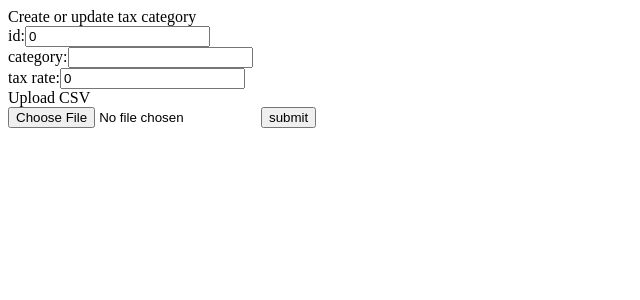
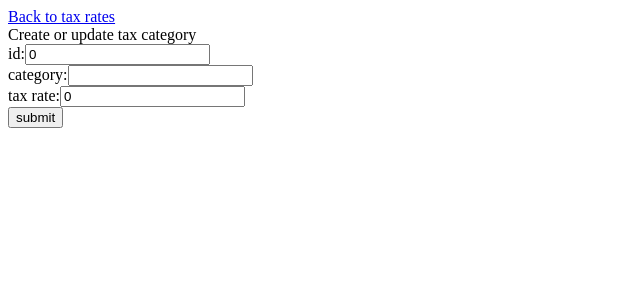
Before and after one commit to Mogiiii/retailco, a Next.js app: page /taxrates/edit in a window 1280 px wide. Shown: the top 300 px of the page, without its empty margins (0-640 px from the left). Built offline with nearby package versions, Linux system fonts and the light colour scheme.

Commit message:
checkpoint

```diff
--- a/app/lib/api.ts
+++ b/app/lib/api.ts
@@ -1,23 +1,14 @@
+import axios from "axios";
 import { backend_url } from "../config";
 import { taxCategory } from "../models";
 
-export const getTaxRates = (): taxCategory[] => {
-  fetch(backend_url + "taxrates")
-    .then((response) => {
-      response
-        .json()
-        .then((r: { id: string; taxrate: string; category: string }[]) => {
-          return r.map((d) => {
-          });
-        });
-    })
-    .catch((e) => console.timeLog(e));
-  return [];
+export const getTaxRates = async (): Promise<taxCategory[]> => {
+  console.log("starting");
+  const resp = await axios.get(backend_url + "taxrates");
+  return resp.data;
 };
 
-export const setTaxRates = (data: taxCategory[]) => {
-  fetch(backend_url + "taxrates", {
-    method: "POST",
-    body: JSON.stringify(data),
-  }).catch((e) => console.timeLog(e));
+export const setTaxRates = async (data: taxCategory[]) => {
+  console.log("POST " + JSON.stringify(data))
+  await axios.post(backend_url + "taxrates", data);
 };
--- a/app/taxrates/edit/page.tsx
+++ b/app/taxrates/edit/page.tsx
@@ -1,21 +1,24 @@
 "use client";
+
 
 import { useState } from "react";
 import { taxCategory } from "../../models";
 import { setTaxRates } from "../../lib/api";
+import Link from "next/link";
 
 const CreateComponent = () => {
   const [id, setId] = useState(0);
   const [category, setCategory] = useState("");
   const [rate, setRate] = useState(0);
 
-  const handleSubmit = () => {
+  const handleSubmit = async (e: SubmitEvent) => {
+    e.preventDefault()
     const newCategory: taxCategory = {
       id: id,
       category: category,
       taxrate: rate,
     };
-    setTaxRates([newCategory]);
+    await setTaxRates([newCategory]);
   };
 
   return (
@@ -42,38 +45,17 @@ const CreateComponent = () => {
           value={rate}
           onChange={(e) => setRate(Number.parseFloat(e.target.value))}
         ></input>
-      </form>
-    </>
-  );
-};
-
-const CsvComponent = () => {
-  const [file, setFile] = useState<File | null>();
-  const handleSubmit = () => {
-    if (file) {
-    }
-  };
-
-  return (
-    <>
-      Upload CSV
-      <form onSubmit={handleSubmit}>
-        <input
-          type="file"
-          accept=".csv"
-          onChange={(e) => setFile(e.target.files?.[0])}
-        ></input>
+        <br></br>
         <button>submit</button>
       </form>
     </>
   );
 };
-
 const page = () => {
   return (
     <>
+      <Link href={"/taxrates"}>Back to tax rates</Link> <br></br>
       <CreateComponent></CreateComponent>
-      <CsvComponent />
     </>
   );
 };
--- a/app/taxrates/page.tsx
+++ b/app/taxrates/page.tsx
@@ -1,11 +1,11 @@
 "use client";
 import { taxCategory } from "../models";
-import { backend_url } from "../config";
 import { useEffect, useState } from "react";
 import Link from "next/link";
 import { getTaxRates } from "../lib/api";
 
-const TableDisplay = ({ data }: { data: taxCategory[] }) => {
+const TableDisplay = ({ data }: { data: taxCategory[] | undefined }) => {
+  if (data) {
     return (
       <table>
         <thead>
@@ -26,17 +26,26 @@ const TableDisplay = ({ data }: { data: taxCategory[] }) => {
         </tbody>
       </table>
     );
+  } else {
+    return <>loading data</>;
+  }
 };
 
-const page = () => {
-  let rates = getTaxRates();
+export default function Page() {
+  const [rates, setRates] = useState<taxCategory[] | undefined>();
+  useEffect(() => {
+    console.log("loading");
+    getTaxRates().then((r) => {
+      setRates(r);
+      console.log("loaded " + r);
+    });
+  }, []);
 
   return (
     <>
       <Link href="/taxrates/edit">edit tax rates</Link>
+      <br></br>
       <TableDisplay data={rates} />
     </>
   );
-};
-
-export default page;
+}
--- a/package.json
+++ b/package.json
@@ -9,6 +9,7 @@
     "lint": "eslint"
   },
   "dependencies": {
+    "axios": "^1.20.0",
     "csv-parse": "^7.0.2",
     "next": "16.3.4",
     "react": "19.2.8",
```
Also changed, not shown: 1 other file (tests, documents, lock files or other folders). Lines whose indentation alone changed are shown as unchanged.
